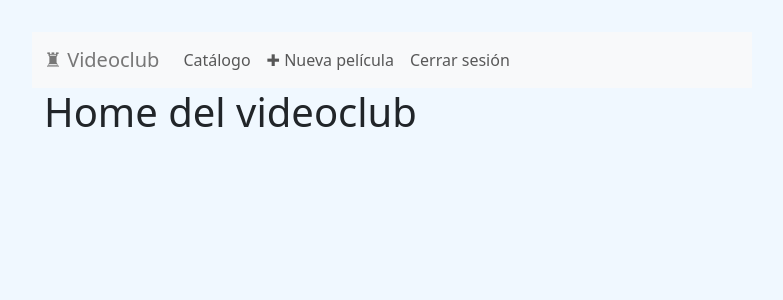
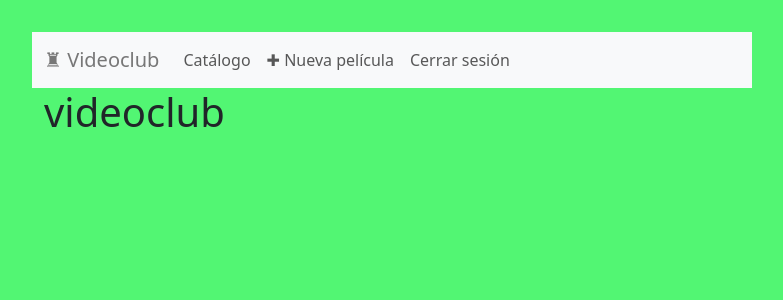
Before and after one commit to RaGiAm91/Videoclub, a Laravel app: page / in a window 1280 px wide. Shown: the top 300 px of the page, without its empty margins (248-1031 px from the left). Run offline with Laravel 12, Linux system fonts and the light colour scheme.

Commit message:
cambiando el fondo

```diff
--- a/public/css/local.css
+++ b/public/css/local.css
@@ -2,5 +2,5 @@ body {
     font-family: system-ui, sans-serif;
     max-width: 720px;
     margin: 2rem auto;
-    background-color: aliceblue;
+    background-color: rgb(82, 246, 115);
 }
--- a/resources/views/home.blade.php
+++ b/resources/views/home.blade.php
@@ -4,6 +4,6 @@
 
 @section('content')
 
-<h1>Home del videoclub</h1>
+<h1>videoclub</h1>
 
 @endsection
```
